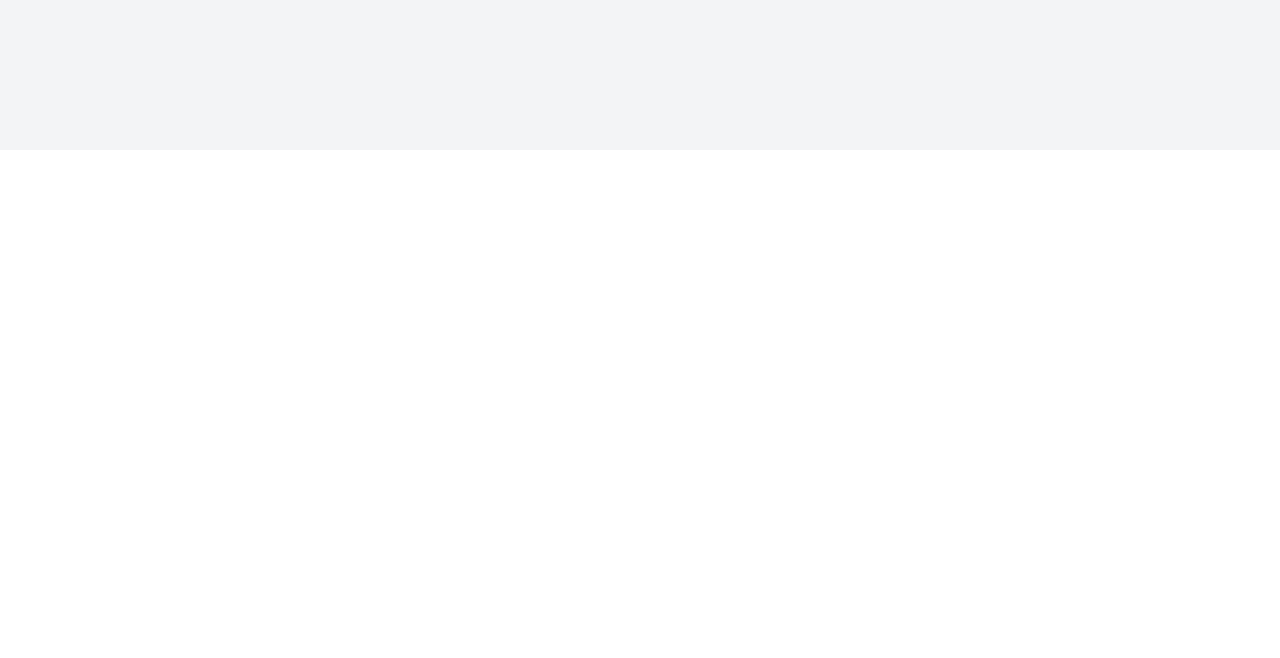
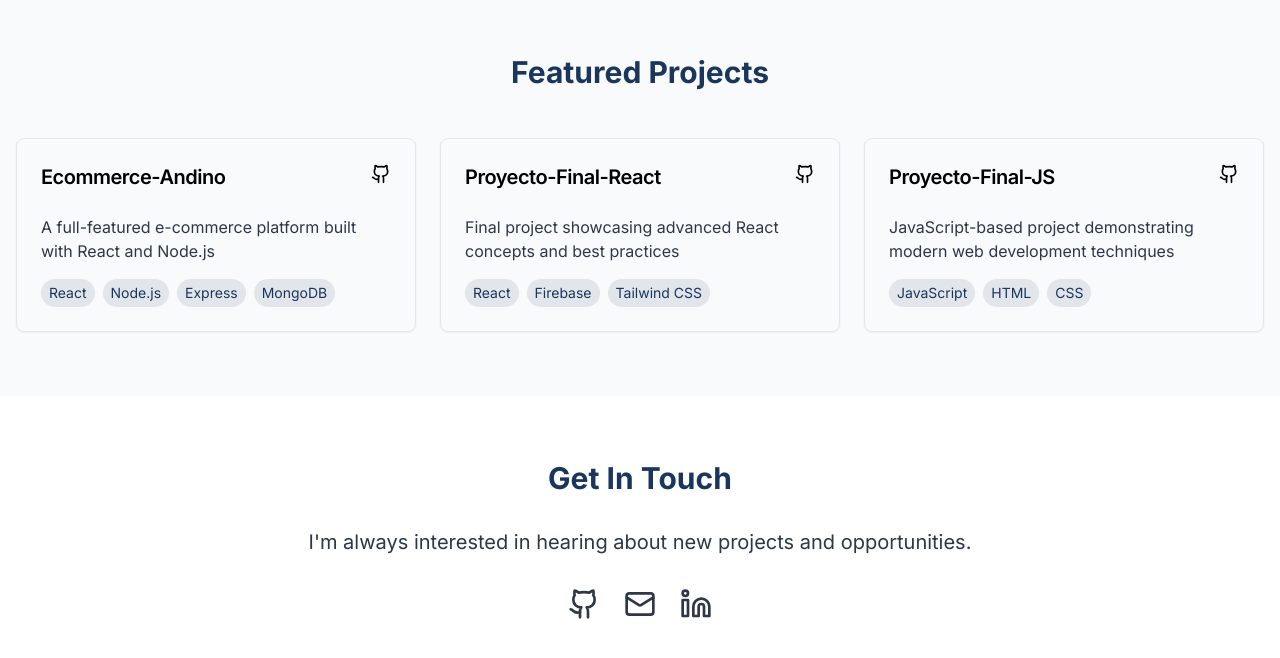
Before and after one commit to camiandi/github-galleria, a React (Vite) app: page / in a window 1280 px wide. Shown: the part 650-1308 px from the top of the page. Before the commit the page ends 800 px from the top, so only its background shows below. Built offline with nearby package versions, Linux system fonts and the light colour scheme.

Commit message:
Create portfolio from GitHub
Implemented a portfolio page based on the provided GitHub profile. The new page showcases projects and relevant information from the user's GitHub account.
[skip gpt_engineer]

```diff
--- /dev/null
+++ b/src/components/Contact.tsx
@@ -0,0 +1,41 @@
+import React from "react";
+import { Github, Linkedin, Mail } from "lucide-react";
+
+const Contact = () => {
+  return (
+    <section id="contact" className="py-16">
+      <div className="container px-4 text-center">
+        <h2 className="text-3xl font-bold text-primary mb-8">Get In Touch</h2>
+        <p className="text-xl text-secondary mb-8 max-w-2xl mx-auto">
+          I'm always interested in hearing about new projects and opportunities.
+        </p>
+        <div className="flex justify-center space-x-6">
+          <a
+            href="https://github.com/camiandi"
+            target="_blank"
+            rel="noopener noreferrer"
+            className="text-secondary hover:text-accent transition-colors"
+          >
+            <Github className="h-8 w-8" />
+          </a>
+          <a
+            href="mailto:your.email@example.com"
+            className="text-secondary hover:text-accent transition-colors"
+          >
+            <Mail className="h-8 w-8" />
+          </a>
+          <a
+            href="https://linkedin.com/in/yourprofile"
+            target="_blank"
+            rel="noopener noreferrer"
+            className="text-secondary hover:text-accent transition-colors"
+          >
+            <Linkedin className="h-8 w-8" />
+          </a>
+        </div>
+      </div>
+    </section>
+  );
+};
+
+export default Contact;
--- /dev/null
+++ b/src/components/Hero.tsx
@@ -0,0 +1,24 @@
+import React from "react";
+
+const Hero = () => {
+  return (
+    <section className="min-h-[80vh] flex items-center justify-center bg-gradient-to-b from-primary/5 to-transparent">
+      <div className="container px-4 py-16 text-center">
+        <h1 className="text-4xl md:text-6xl font-bold text-primary mb-6 animate-slide-up">
+          Camila Andino
+        </h1>
+        <p className="text-xl md:text-2xl text-secondary mb-8 max-w-2xl mx-auto animate-slide-up">
+          Full Stack Developer passionate about creating impactful web applications
+        </p>
+        <a
+          href="#projects"
+          className="inline-block bg-primary text-white px-8 py-3 rounded-lg hover:bg-primary/90 transition-colors"
+        >
+          View My Work
+        </a>
+      </div>
+    </section>
+  );
+};
+
+export default Hero;
--- /dev/null
+++ b/src/components/ProjectCard.tsx
@@ -0,0 +1,58 @@
+import React from "react";
+import { Card, CardContent, CardHeader, CardTitle } from "@/components/ui/card";
+import { ExternalLink, Github } from "lucide-react";
+
+interface ProjectCardProps {
+  title: string;
+  description: string;
+  githubUrl: string;
+  demoUrl?: string;
+  technologies: string[];
+}
+
+const ProjectCard = ({ title, description, githubUrl, demoUrl, technologies }: ProjectCardProps) => {
+  return (
+    <Card className="group hover:shadow-lg transition-shadow duration-300 overflow-hidden">
+      <CardHeader className="space-y-1">
+        <CardTitle className="text-xl flex items-center justify-between">
+          {title}
+          <div className="space-x-2">
+            <a
+              href={githubUrl}
+              target="_blank"
+              rel="noopener noreferrer"
+              className="inline-block hover:text-accent transition-colors"
+            >
+              <Github className="h-5 w-5" />
+            </a>
+            {demoUrl && (
+              <a
+                href={demoUrl}
+                target="_blank"
+                rel="noopener noreferrer"
+                className="inline-block hover:text-accent transition-colors"
+              >
+                <ExternalLink className="h-5 w-5" />
+              </a>
+            )}
+          </div>
+        </CardTitle>
+      </CardHeader>
+      <CardContent>
+        <p className="text-secondary mb-4">{description}</p>
+        <div className="flex flex-wrap gap-2">
+          {technologies.map((tech) => (
+            <span
+              key={tech}
+              className="px-2 py-1 bg-primary/10 text-primary rounded-full text-sm"
+            >
+              {tech}
+            </span>
+          ))}
+        </div>
+      </CardContent>
+    </Card>
+  );
+};
+
+export default ProjectCard;
--- /dev/null
+++ b/src/components/Projects.tsx
@@ -0,0 +1,42 @@
+import React from "react";
+import ProjectCard from "./ProjectCard";
+
+const Projects = () => {
+  const projects = [
+    {
+      title: "Ecommerce-Andino",
+      description: "A full-featured e-commerce platform built with React and Node.js",
+      githubUrl: "https://github.com/camiandi/Ecommerce-Andino",
+      technologies: ["React", "Node.js", "Express", "MongoDB"],
+    },
+    {
+      title: "Proyecto-Final-React",
+      description: "Final project showcasing advanced React concepts and best practices",
+      githubUrl: "https://github.com/camiandi/Proyecto-Final-React",
+      technologies: ["React", "Firebase", "Tailwind CSS"],
+    },
+    {
+      title: "Proyecto-Final-JS",
+      description: "JavaScript-based project demonstrating modern web development techniques",
+      githubUrl: "https://github.com/camiandi/Proyecto-Final-JS",
+      technologies: ["JavaScript", "HTML", "CSS"],
+    },
+  ];
+
+  return (
+    <section id="projects" className="py-16 bg-gray-50">
+      <div className="container px-4">
+        <h2 className="text-3xl font-bold text-primary mb-12 text-center">
+          Featured Projects
+        </h2>
+        <div className="grid grid-cols-1 md:grid-cols-2 lg:grid-cols-3 gap-6">
+          {projects.map((project) => (
+            <ProjectCard key={project.title} {...project} />
+          ))}
+        </div>
+      </div>
+    </section>
+  );
+};
+
+export default Projects;
--- a/src/index.css
+++ b/src/index.css
@@ -1,101 +1,15 @@
+@import url('https://fonts.googleapis.com/css2?family=Inter:wght@400;500;600;700&display=swap');
+
 @tailwind base;
 @tailwind components;
 @tailwind utilities;
 
 @layer base {
-  :root {
-    --background: 0 0% 100%;
-    --foreground: 222.2 84% 4.9%;
-
-    --card: 0 0% 100%;
-    --card-foreground: 222.2 84% 4.9%;
-
-    --popover: 0 0% 100%;
-    --popover-foreground: 222.2 84% 4.9%;
-
-    --primary: 222.2 47.4% 11.2%;
-    --primary-foreground: 210 40% 98%;
-
-    --secondary: 210 40% 96.1%;
-    --secondary-foreground: 222.2 47.4% 11.2%;
-
-    --muted: 210 40% 96.1%;
-    --muted-foreground: 215.4 16.3% 46.9%;
-
-    --accent: 210 40% 96.1%;
-    --accent-foreground: 222.2 47.4% 11.2%;
-
-    --destructive: 0 84.2% 60.2%;
-    --destructive-foreground: 210 40% 98%;
-
-    --border: 214.3 31.8% 91.4%;
-    --input: 214.3 31.8% 91.4%;
-    --ring: 222.2 84% 4.9%;
-
-    --radius: 0.5rem;
-
-    --sidebar-background: 0 0% 98%;
-
-    --sidebar-foreground: 240 5.3% 26.1%;
-
-    --sidebar-primary: 240 5.9% 10%;
-
-    --sidebar-primary-foreground: 0 0% 98%;
-
-    --sidebar-accent: 240 4.8% 95.9%;
-
-    --sidebar-accent-foreground: 240 5.9% 10%;
-
-    --sidebar-border: 220 13% 91%;
-
-    --sidebar-ring: 217.2 91.2% 59.8%;
-  }
-
-  .dark {
-    --background: 222.2 84% 4.9%;
-    --foreground: 210 40% 98%;
-
-    --card: 222.2 84% 4.9%;
-    --card-foreground: 210 40% 98%;
-
-    --popover: 222.2 84% 4.9%;
-    --popover-foreground: 210 40% 98%;
-
-    --primary: 210 40% 98%;
-    --primary-foreground: 222.2 47.4% 11.2%;
-
-    --secondary: 217.2 32.6% 17.5%;
-    --secondary-foreground: 210 40% 98%;
-
-    --muted: 217.2 32.6% 17.5%;
-    --muted-foreground: 215 20.2% 65.1%;
-
-    --accent: 217.2 32.6% 17.5%;
-    --accent-foreground: 210 40% 98%;
-
-    --destructive: 0 62.8% 30.6%;
-    --destructive-foreground: 210 40% 98%;
-
-    --border: 217.2 32.6% 17.5%;
-    --input: 217.2 32.6% 17.5%;
-    --ring: 212.7 26.8% 83.9%;
-    --sidebar-background: 240 5.9% 10%;
-    --sidebar-foreground: 240 4.8% 95.9%;
-    --sidebar-primary: 224.3 76.3% 48%;
-    --sidebar-primary-foreground: 0 0% 100%;
-    --sidebar-accent: 240 3.7% 15.9%;
-    --sidebar-accent-foreground: 240 4.8% 95.9%;
-    --sidebar-border: 240 3.7% 15.9%;
-    --sidebar-ring: 217.2 91.2% 59.8%;
-  }
-}
-
-@layer base {
-  * {
-    @apply border-border;
+  html {
+    scroll-behavior: smooth;
   }
 
   body {
-    @apply bg-background text-foreground;
+    @apply font-sans antialiased;
   }
 }
--- a/src/pages/Index.tsx
+++ b/src/pages/Index.tsx
@@ -1,12 +1,14 @@
-// Update this page (the content is just a fallback if you fail to update the page)
+import React from "react";
+import Hero from "@/components/Hero";
+import Projects from "@/components/Projects";
+import Contact from "@/components/Contact";
 
 const Index = () => {
   return (
-    <div className="min-h-screen flex items-center justify-center bg-gray-100">
-      <div className="text-center">
-        <h1 className="text-4xl font-bold mb-4">Welcome to Your Blank App</h1>
-        <p className="text-xl text-gray-600">Start building your amazing project here!</p>
-      </div>
+    <div className="min-h-screen bg-white">
+      <Hero />
+      <Projects />
+      <Contact />
     </div>
   );
 };
--- a/tailwind.config.ts
+++ b/tailwind.config.ts
@@ -12,85 +12,30 @@ export default {
   theme: {
     container: {
       center: true,
-			padding: '2rem',
+      padding: "2rem",
       screens: {
-				'2xl': '1400px'
-			}
+        "2xl": "1400px",
+      },
     },
     extend: {
       colors: {
-				border: 'hsl(var(--border))',
-				input: 'hsl(var(--input))',
-				ring: 'hsl(var(--ring))',
-				background: 'hsl(var(--background))',
-				foreground: 'hsl(var(--foreground))',
-				primary: {
-					DEFAULT: 'hsl(var(--primary))',
-					foreground: 'hsl(var(--primary-foreground))'
+        primary: "#1a365d",
+        secondary: "#2d3748",
+        accent: "#4299e1",
       },
-				secondary: {
-					DEFAULT: 'hsl(var(--secondary))',
-					foreground: 'hsl(var(--secondary-foreground))'
+      fontFamily: {
+        sans: ["Inter", "sans-serif"],
       },
-				destructive: {
-					DEFAULT: 'hsl(var(--destructive))',
-					foreground: 'hsl(var(--destructive-foreground))'
-				},
-				muted: {
-					DEFAULT: 'hsl(var(--muted))',
-					foreground: 'hsl(var(--muted-foreground))'
-				},
-				accent: {
-					DEFAULT: 'hsl(var(--accent))',
-					foreground: 'hsl(var(--accent-foreground))'
-				},
-				popover: {
-					DEFAULT: 'hsl(var(--popover))',
-					foreground: 'hsl(var(--popover-foreground))'
-				},
-				card: {
-					DEFAULT: 'hsl(var(--card))',
-					foreground: 'hsl(var(--card-foreground))'
-				},
-				sidebar: {
-					DEFAULT: 'hsl(var(--sidebar-background))',
-					foreground: 'hsl(var(--sidebar-foreground))',
-					primary: 'hsl(var(--sidebar-primary))',
-					'primary-foreground': 'hsl(var(--sidebar-primary-foreground))',
-					accent: 'hsl(var(--sidebar-accent))',
-					'accent-foreground': 'hsl(var(--sidebar-accent-foreground))',
-					border: 'hsl(var(--sidebar-border))',
-					ring: 'hsl(var(--sidebar-ring))'
-				}
-			},
-			borderRadius: {
-				lg: 'var(--radius)',
-				md: 'calc(var(--radius) - 2px)',
-				sm: 'calc(var(--radius) - 4px)'
+      animation: {
+        "slide-up": "slideUp 0.5s ease-out",
       },
       keyframes: {
-				'accordion-down': {
-					from: {
-						height: '0'
+        slideUp: {
+          "0%": { transform: "translateY(20px)", opacity: "0" },
+          "100%": { transform: "translateY(0)", opacity: "1" },
         },
-					to: {
-						height: 'var(--radix-accordion-content-height)'
-					}
       },
-				'accordion-up': {
-					from: {
-						height: 'var(--radix-accordion-content-height)'
     },
-					to: {
-						height: '0'
-					}
-				}
-			},
-			animation: {
-				'accordion-down': 'accordion-down 0.2s ease-out',
-				'accordion-up': 'accordion-up 0.2s ease-out'
-			}
-		}
   },
   plugins: [require("tailwindcss-animate")],
 } satisfies Config;
```
Lines whose indentation alone changed are shown as unchanged.
